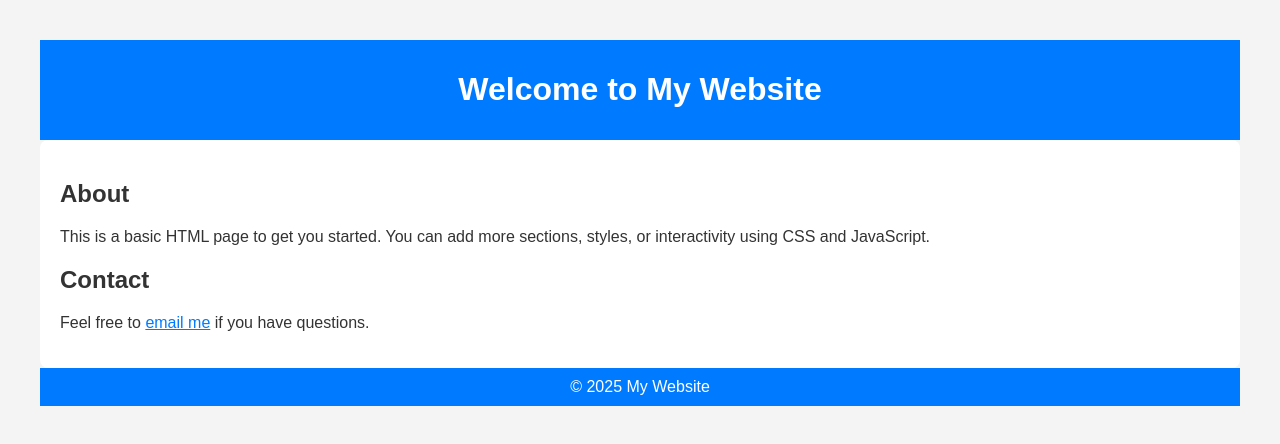
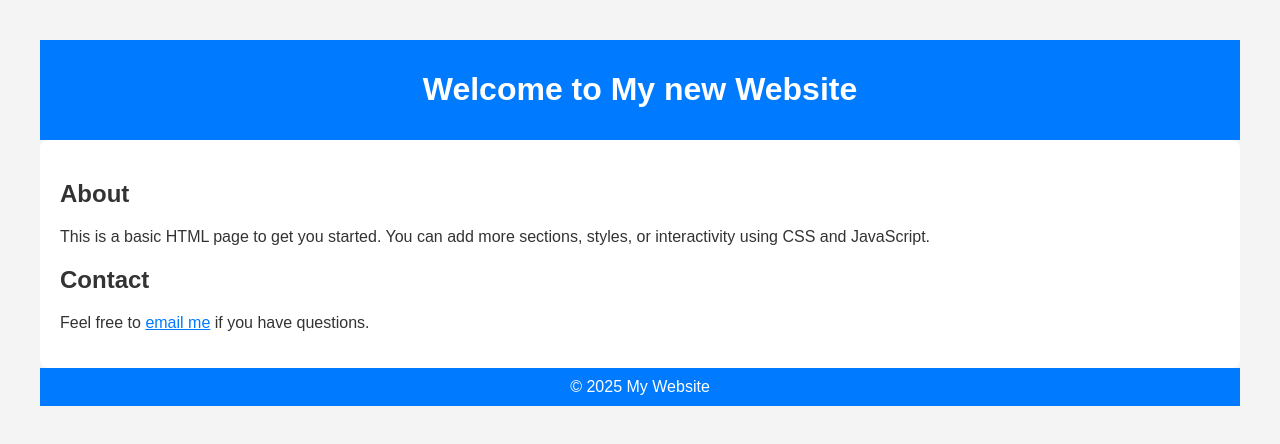
Before and after one commit to Arpita07-sam/my_first_project, a plain HTML site: page index.html in a window 1280 px wide. Drawn offline with Linux system fonts and the light colour scheme.

Commit message:
Update index.html

```diff
--- a/index.html
+++ b/index.html
@@ -30,7 +30,7 @@
 <body>
 
     <header>
-        <h1>Welcome to My Website</h1>
+        <h1>Welcome to My new Website</h1>
     </header>
 
     <main>
```
